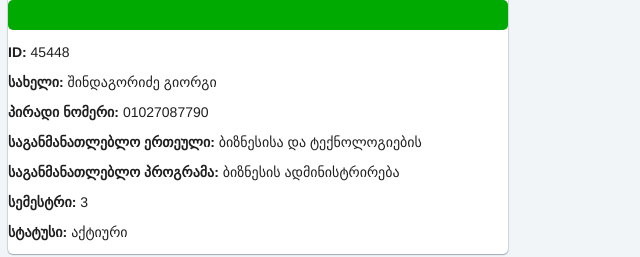
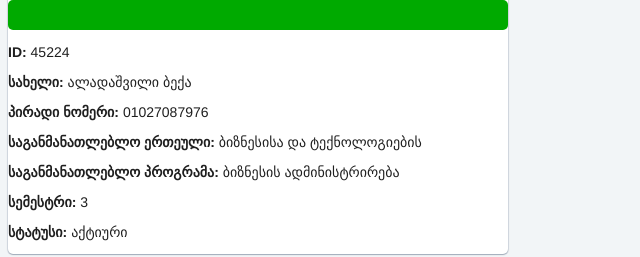
Before and after one commit to emis1seueduge/seu-qr-beka-aladashvili, a plain HTML site: page index.html in a window 1280 px wide. Shown: the part 387-644 px from the top of the page, 0-640 px from the left. Drawn offline with Linux system fonts and the light colour scheme; a web font is replaced by a local one.

Commit message:
fix info

```diff
--- a/index.html
+++ b/index.html
@@ -13,9 +13,9 @@
             <img src="https://emis1.seu.edu.ge/assets/images/default-user.jpg" alt="student" />
             <div class="divider"></div>
             <div class="info">
-                <p><strong class="bolder-text">ID:</strong> 45448</p>
-                <p><strong class="bolder-text">სახელი:</strong> შინდაგორიძე გიორგი</p>
-                <p><strong class="bolder-text">პირადი ნომერი:</strong> 01027087790</p>
+                <p><strong class="bolder-text">ID:</strong> 45224</p>
+                <p><strong class="bolder-text">სახელი:</strong> ალადაშვილი ბექა</p>
+                <p><strong class="bolder-text">პირადი ნომერი:</strong> 01027087976</p>
                 <p><strong class="bolder-text">საგანმანათლებლო ერთეული:</strong> ბიზნესისა და ტექნოლოგიების</p>
                 <p><strong class="bolder-text">საგანმანათლებლო პროგრამა:</strong> ბიზნესის ადმინისტრირება</p>
                 <p><strong class="bolder-text">სემესტრი:</strong> 3</p>
```
